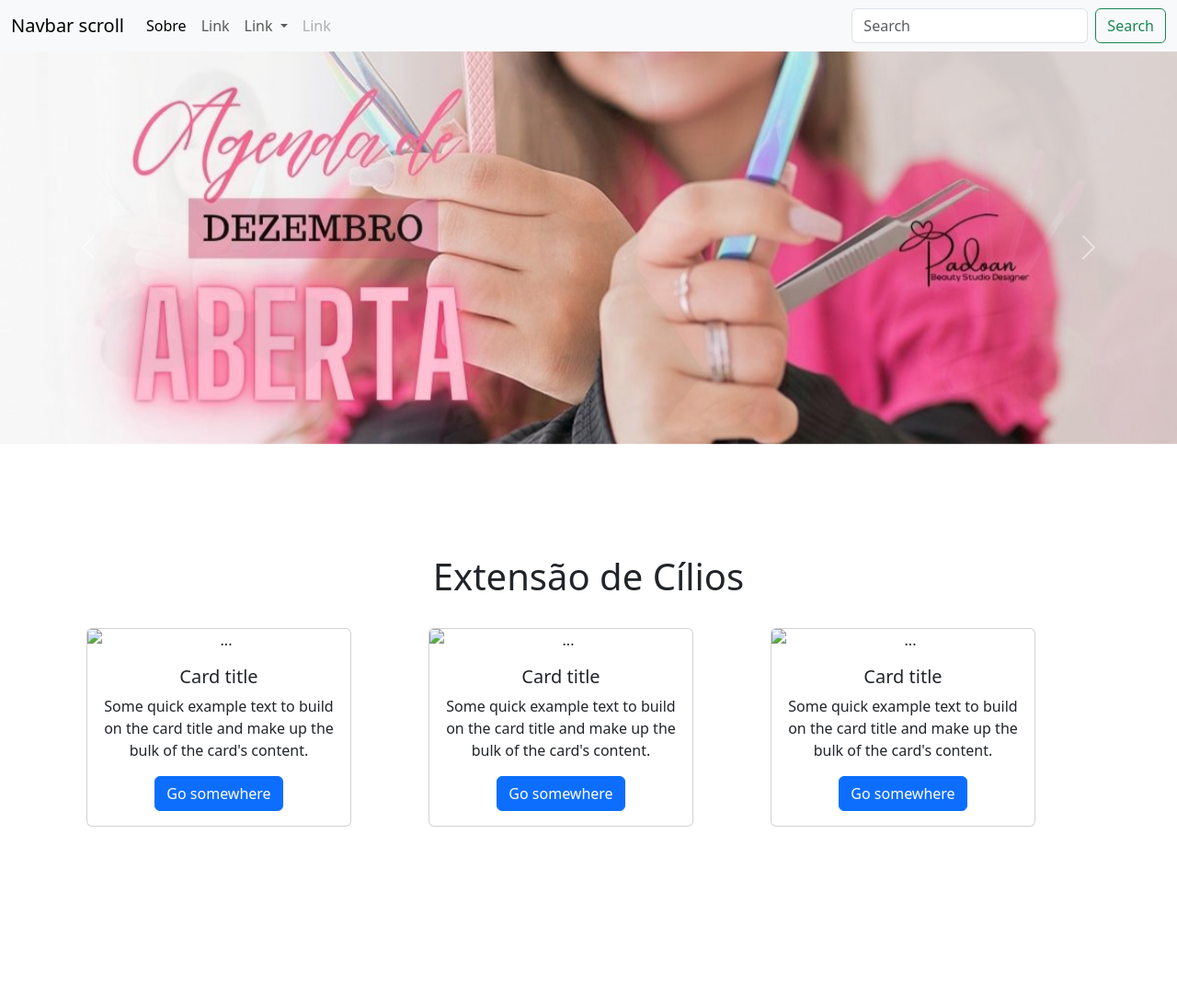
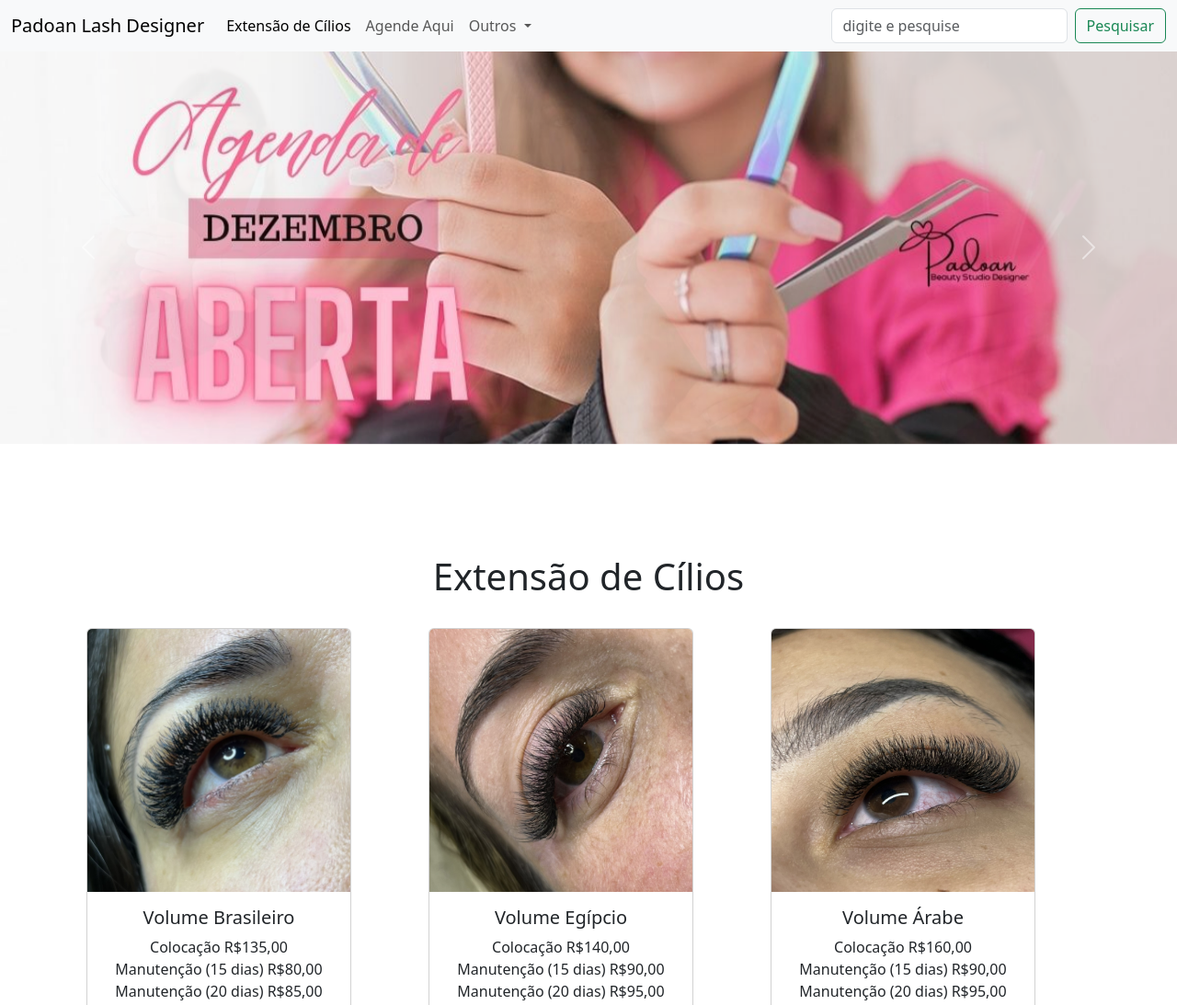
Before and after one commit to laurapadoan/meu_site_aula, a plain HTML site: page index.html in a window 1280 px wide. Shown: the top 1093 px of the page at 92% size. Before the commit the page ends 947 px from the top, so only its background shows below. Drawn offline with nearby package versions, Linux system fonts and the light colour scheme.

Commit message:
sitecílios

```diff
--- a/index.html
+++ b/index.html
@@ -12,36 +12,32 @@
 <body>
     <nav class="navbar navbar-expand-lg bg-body-tertiary">
         <div class="container-fluid">
-          <a class="navbar-brand" href="#">Navbar scroll</a>
+          <a class="navbar-brand" href="#">Padoan Lash Designer</a>
           <button class="navbar-toggler" type="button" data-bs-toggle="collapse" data-bs-target="#navbarScroll" aria-controls="navbarScroll" aria-expanded="false" aria-label="Toggle navigation">
             <span class="navbar-toggler-icon"></span>
           </button>
           <div class="collapse navbar-collapse" id="navbarScroll">
             <ul class="navbar-nav me-auto my-2 my-lg-0 navbar-nav-scroll" style="--bs-scroll-height: 100px;">
               <li class="nav-item">
-                <a class="nav-link active" aria-current="page" href="#sobre">Sobre</a>
+                <a class="nav-link active" aria-current="page" href="#sobre">Extensão de Cílios</a>
               </li>
               <li class="nav-item">
-                <a class="nav-link" href="#">Link</a>
+                <a class="nav-link" href="https://markey.pro/7h2y8jug4g2092">Agende Aqui</a>
               </li>
               <li class="nav-item dropdown">
                 <a class="nav-link dropdown-toggle" href="#" role="button" data-bs-toggle="dropdown" aria-expanded="false">
-                  Link
+                  Outros
                 </a>
                 <ul class="dropdown-menu">
-                  <li><a class="dropdown-item" href="#">Action</a></li>
-                  <li><a class="dropdown-item" href="#">Another action</a></li>
+                  <li><a class="dropdown-item" href="https://www.google.com.br/maps/place/Padoan+Lash+Designer/@-20.4104691,-50.0054376,17z/data=!3m1!4b1!4m6!3m5!1s0x94bd59146a37b013:0xf46f4cd5fd490170!8m2!3d-20.4104741!4d-50.0028627!16s%2Fg%2F11shs5v1wp?entry=ttu">Localização</a></li>
+                  <li><a class="dropdown-item" href="https://api.whatsapp.com/send?phone=5517997919485">Entrar em contato</a></li>
                   <li><hr class="dropdown-divider"></li>
-                  <li><a class="dropdown-item" href="#">Something else here</a></li>
                 </ul>
               </li>
-              <li class="nav-item">
-                <a class="nav-link disabled" aria-disabled="true">Link</a>
-              </li>
             </ul>
-            <form class="d-flex" role="search">
-              <input class="form-control me-2" type="search" placeholder="Search" aria-label="Search">
-              <button class="btn btn-outline-success" type="submit">Search</button>
+            <form class="d-flex" role="digite e pesquise">
+              <input class="form-control me-2" type="digite e pesquise" placeholder="digite e pesquise" aria-label="digite e pesquise">
+              <button class="btn btn-outline-success" type="submit">Pesquisar</button>
             </form>
           </div>
         </div>
@@ -85,31 +81,38 @@
             <div class="row">
               <div class="col">
                 <div class="card" style="width: 18rem;">
-                    <img src="" class="card-img-top" alt="...">
+                    <img src="img/brasileiro.jpg" class="card-img-top" alt="...">
                     <div class="card-body">
-                      <h5 class="card-title">Card title</h5>
-                      <p class="card-text">Some quick example text to build on the card title and make up the bulk of the card's content.</p>
-                      <a href="#" class="btn btn-primary">Go somewhere</a>
+                      <h5 class="card-title">Volume Brasileiro</h5>
+                      <p class="card-text">Colocação R$135,00<br> Manutenção (15 dias) R$80,00<br>Manutenção (20 dias) R$85,00</p>
+                      <a href="https://markey.pro/7h2y8jug4g2092" class="btn btn-primary">Agende aqui</a>
                     </div>
                   </div>
               </div>
               <div class="col">
                 <div class="card" style="width: 18rem;">
-                    <img src="..." class="card-img-top" alt="...">
+                    <img src="img/egipcio.JPEG" class="card-img-top" alt="...">
                     <div class="card-body">
-                      <h5 class="card-title">Card title</h5>
-                      <p class="card-text">Some quick example text to build on the card title and make up the bulk of the card's content.</p>
-                      <a href="#" class="btn btn-primary">Go somewhere</a>
+                      <h5 class="card-title">Volume Egípcio</h5>
+                      <p class="card-text">Colocação R$140,00<br> Manutenção (15 dias) R$90,00<br>Manutenção (20 dias) R$95,00</p>
+                      <a href="https://markey.pro/7h2y8jug4g2092" class="btn btn-primary">Agende aqui</a>
                     </div>
                   </div>
               </div>
               <div class="col">
                 <div class="card" style="width: 18rem;">
-                    <img src="..." class="card-img-top" alt="...">
+                    <img src="img/árabe.JPEG" class="card-img-top" alt="...">
                     <div class="card-body">
-                      <h5 class="card-title">Card title</h5>
-                      <p class="card-text">Some quick example text to build on the card title and make up the bulk of the card's content.</p>
-                      <a href="#" class="btn btn-primary">Go somewhere</a>
+                      <h5 class="card-title">Volume Árabe</h5>
+                      <p class="card-text">Colocação R$160,00<br> Manutenção (15 dias) R$90,00<br>Manutenção (20 dias) R$95,00</p>
+                      <a href="https://markey.pro/7h2y8jug4g2092" class="btn btn-primary">Agende aqui</a>
+              <div class="col">
+              <div class="card" style="width: 18rem;">
+                    <img src="img/ingles.JPEG" class="card-img-top" alt="...">
+                    <div class="card-body">
+                        <h5 class="card-title">Volume Inglês</h5>
+                        <p class="card-text">Colocação R$170,00<br> Manutenção (15 dias) R$95,00<br>Manutenção (20 dias) R$100,00</p>
+                        <a href="https://markey.pro/7h2y8jug4g2092" class="btn btn-primary">Agende aqui</a>
                     </div>
                   </div>
               </div>
```
Also changed, not shown: img/30+.JPEG (renamed from img/IMG_6137.JPEG), img/brasileiro.jpg (renamed from img/IMG_6849.JPEG), img/egipcio.JPEG (added), img/ingles.JPEG (renamed from img/IMG_6714.JPEG), img/árabe.JPEG (renamed from img/IMG_4311.JPEG).
